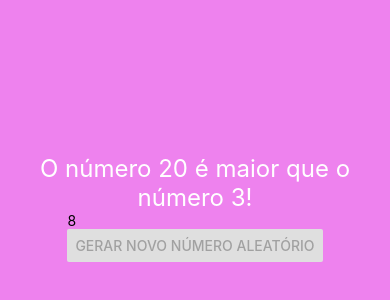
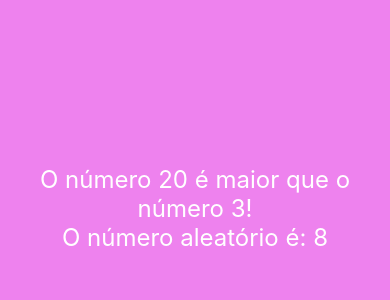
Before and after one commit to lucasilvadrm/exercicios, a React Native app: screen / in a window 390 px wide. Shown: the part 214-514 px from the top of the page. Built offline with nearby package versions, Linux system fonts and the light colour scheme.

Commit message:
resolvendo desafio do número aleatório

```diff
--- a/src/components/RandomNumber.js
+++ b/src/components/RandomNumber.js
@@ -1,16 +1,12 @@
 import React from 'react';
-import { Text, View, Button } from 'react-native';
+import { Text, View } from 'react-native';
+import Style from './style';
 
-const RandomNumber = props => {
-  const random = Math.floor(Math.random() * +props.max + +props.min);
+const RandomNumber = ({ min, max }) => {
+  const random = Math.floor(Math.random() * +max + +min);
   return (
     <View>
-      <Text>{random}</Text>
-      <Button
-        title="Gerar novo número aleatório"
-        disabled
-        onPress={() => console.warn(random)}
-      />
+      <Text style={Style.txtLarge}>O número aleatório é: {random}</Text>
     </View>
   );
 };
```
Also changed, not shown: 2 other files (tests, documents, lock files or other folders).
